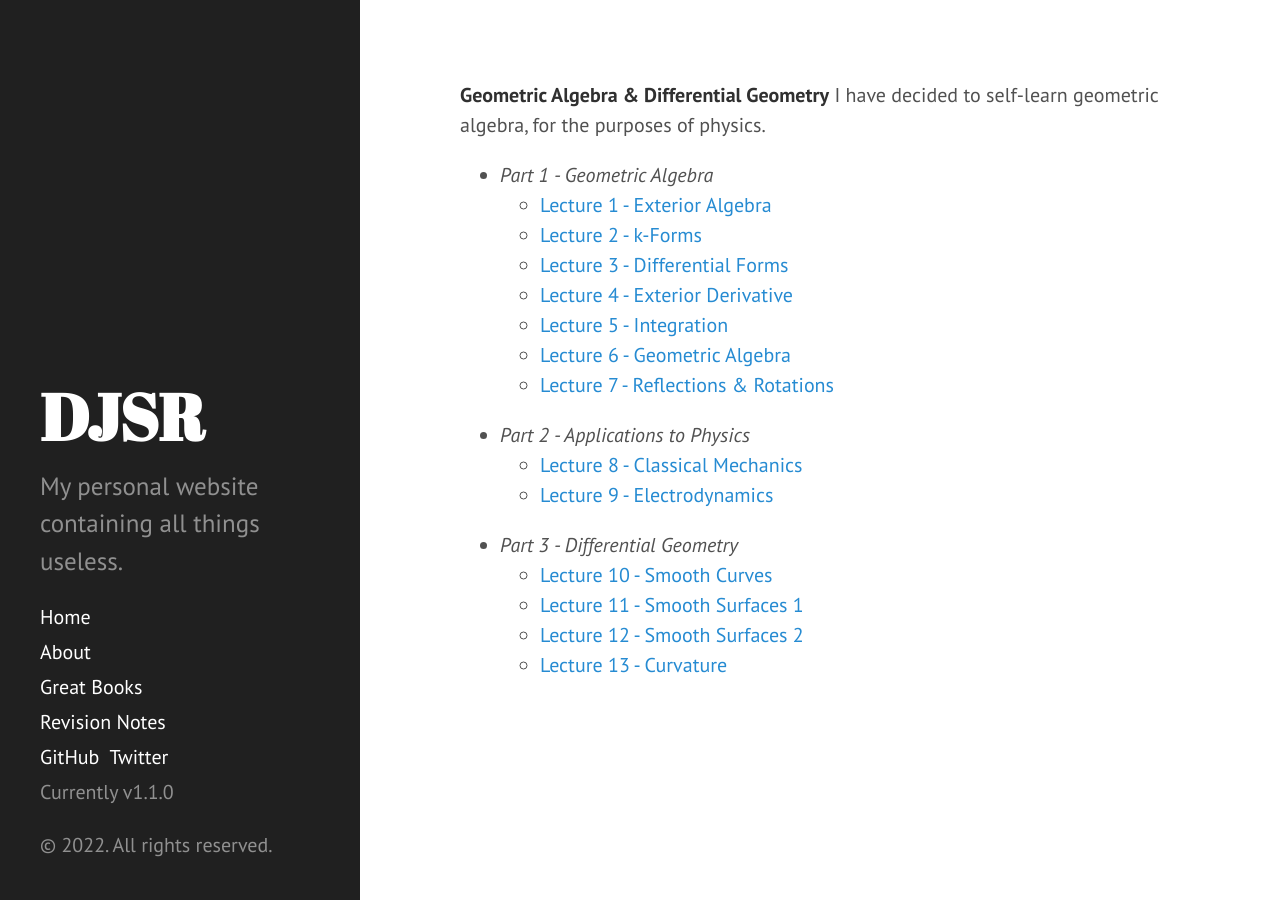
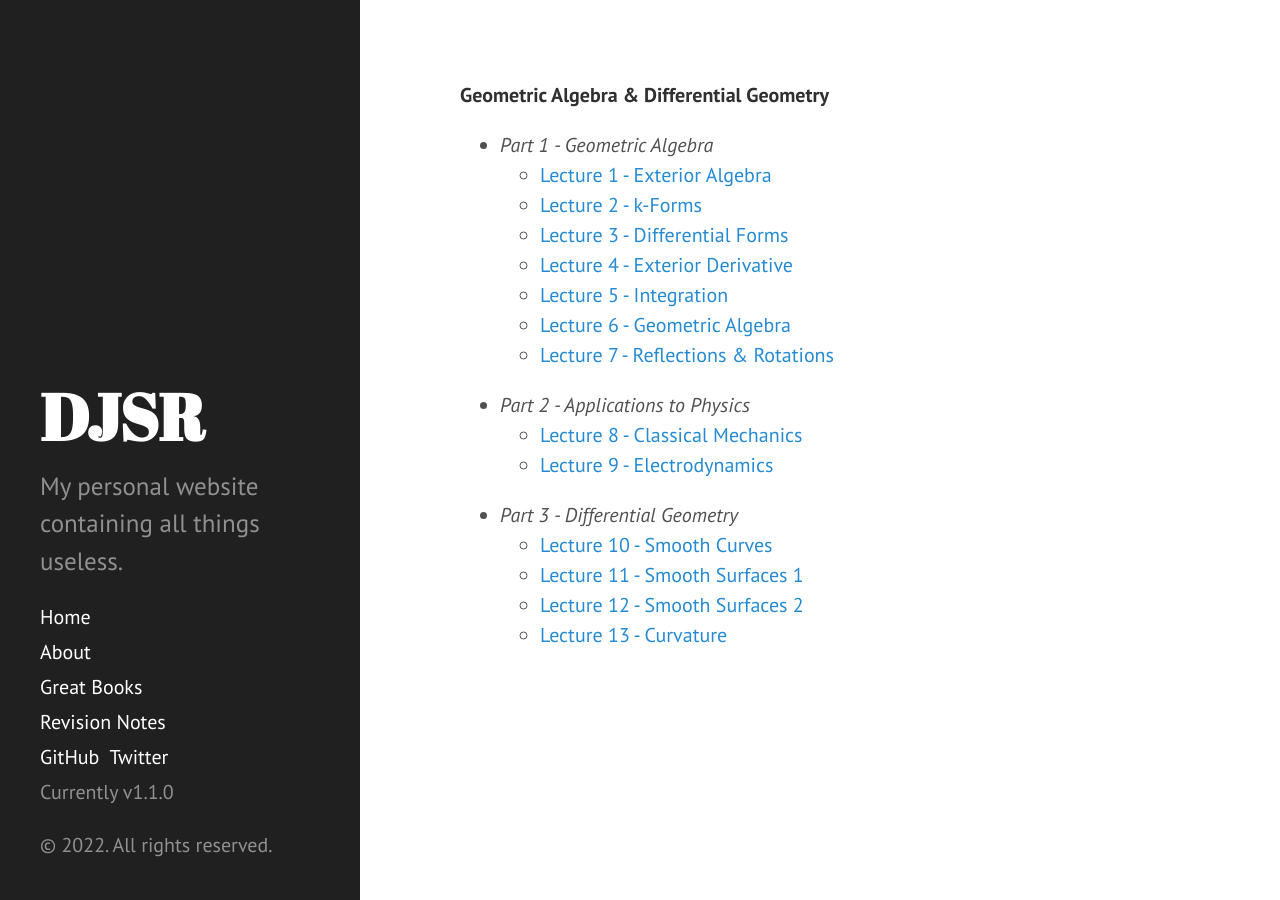
Before and after one commit to dansomrob/dansomrob.github.io, a Jekyll site: the page built from assets/GA/index.md, in a window 1280 px wide. Built offline with Jekyll 4.4.1, drawn with Linux system fonts in a browser that asks for light colours.

Commit message:
Update index.md

```diff
--- a/assets/GA/index.md
+++ b/assets/GA/index.md
@@ -1,10 +1,10 @@
 ---
 layout: default
-title: Revision Notes
+title: Geometric Algebra
 ---
 
 **Geometric Algebra & Differential Geometry**
-I have decided to self-learn geometric algebra, for the purposes of physics.
+
 - *Part 1 - Geometric Algebra*
   - [Lecture 1 - Exterior Algebra]({{ site.url }}/assets/GA/Lectures/L1.pdf)
   - [Lecture 2 - k-Forms]({{ site.url }}/assets/GA/Lectures/L2.pdf)
```
